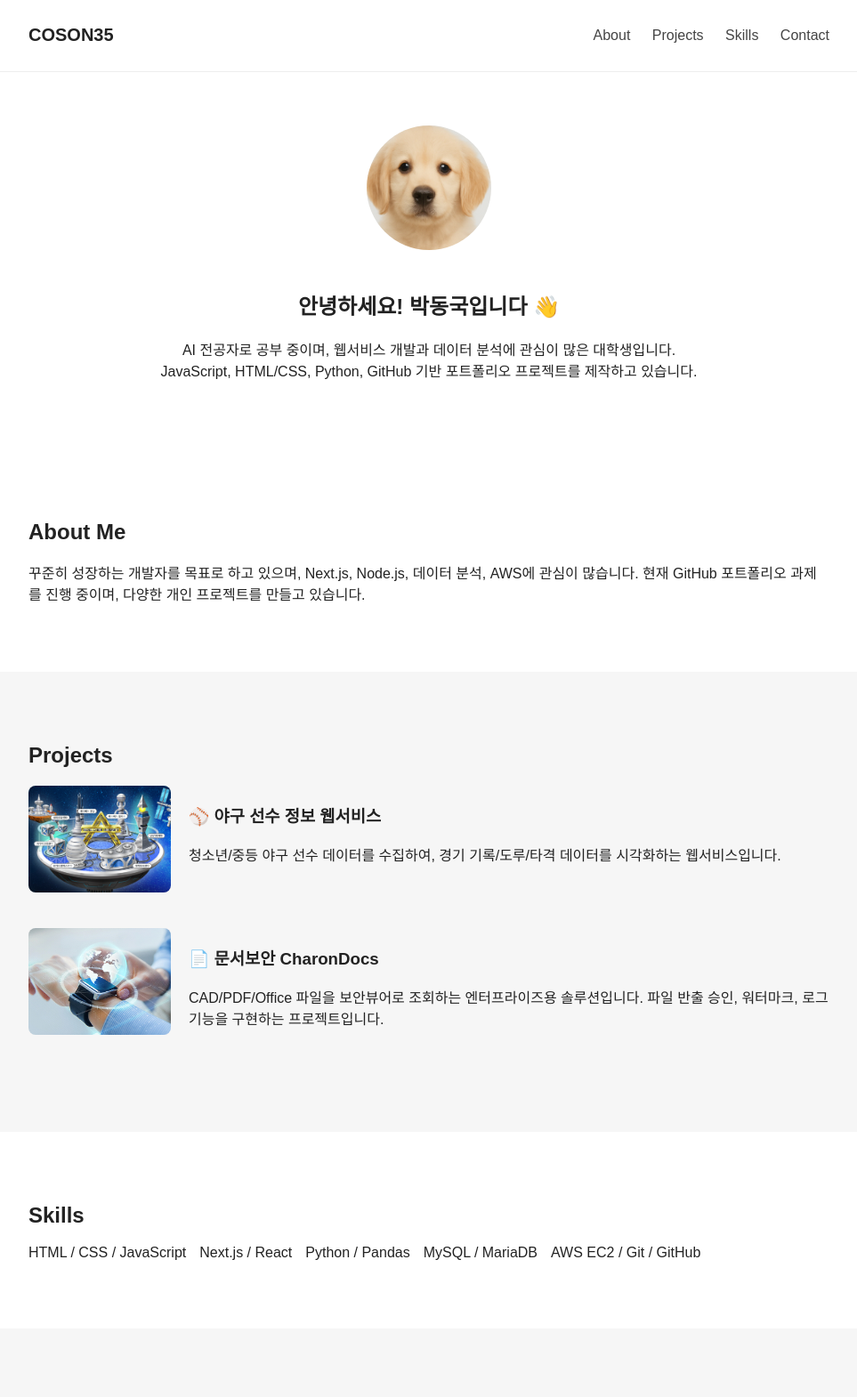
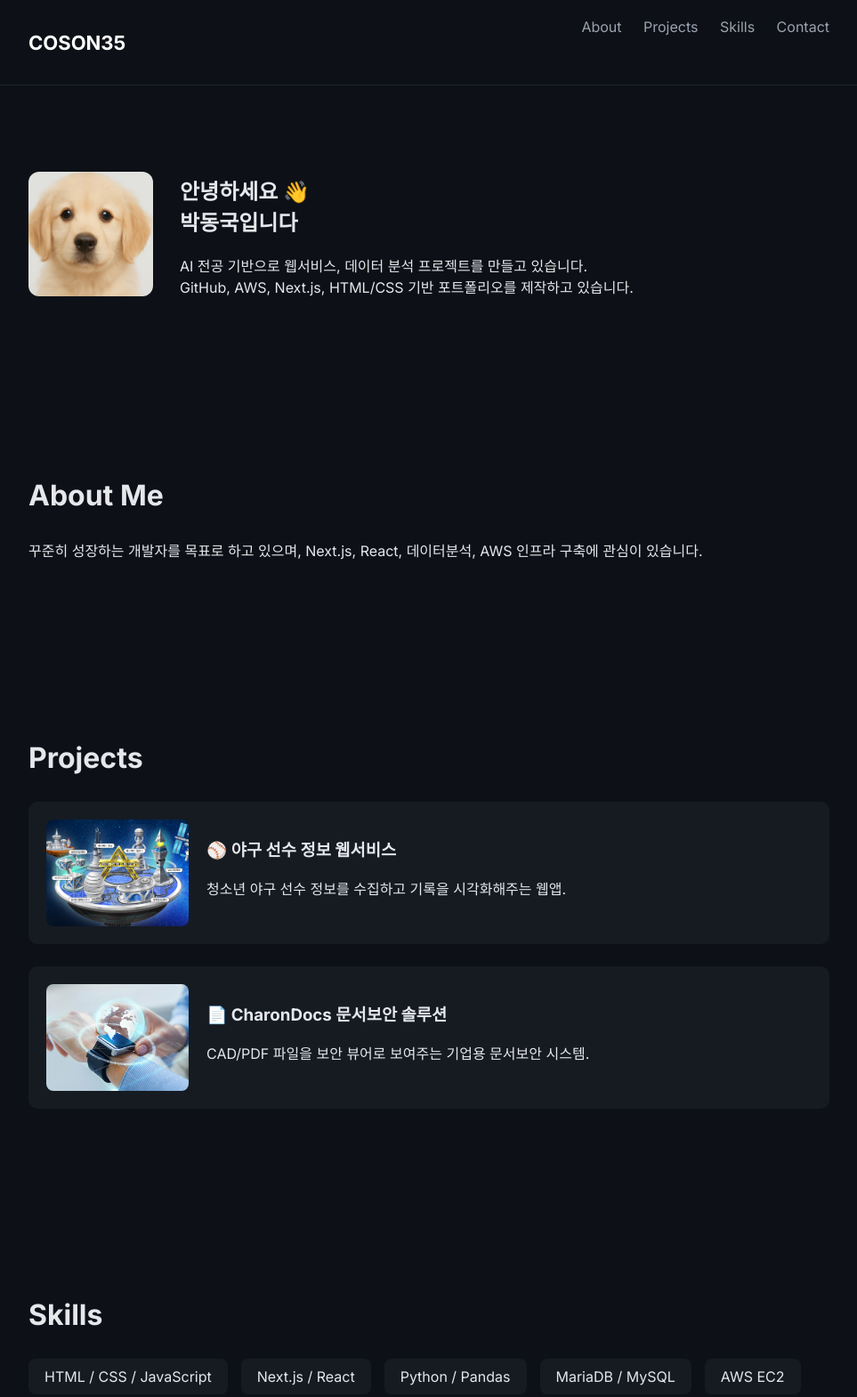
Before and after one commit to coson35/coson35.github.io, a plain HTML site: page index.html in a window 1280 px wide. Shown: the top 1570 px of the page at 89% size, without its empty margins (158-1121 px from the left). Drawn offline with Linux system fonts and the light colour scheme.

Commit message:
deploy updated static site

```diff
--- a/assets/css/style.css
+++ b/assets/css/style.css
@@ -1,8 +1,8 @@
 body {
   margin: 0;
-  font-family: Arial, sans-serif;
-  background: #fff;
-  color: #222;
+  background: #0D1117;
+  color: #E5E7EB;
+  font-family: 'Inter', sans-serif;
 }
 
 .container {
@@ -12,8 +12,8 @@ body {
 }
 
 .header {
-  background: #fff;
-  border-bottom: 1px solid #eee;
+  background: #0D1117;
+  border-bottom: 1px solid #1F242C;
   position: sticky;
   top: 0;
   z-index: 10;
@@ -22,71 +22,89 @@ body {
 .nav-wrapper {
   display: flex;
   justify-content: space-between;
-  align-items: center;
-  padding: 15px 0;
+  padding: 20px 0;
 }
 
 .logo {
-  font-size: 20px;
-  font-weight: bold;
+  font-size: 22px;
+  font-weight: 700;
+  color: white;
 }
 
 nav a {
+  color: #9BA3AF;
   margin-left: 20px;
   text-decoration: none;
-  color: #444;
   font-weight: 500;
 }
 nav a:hover {
-  color: #007aff;
+  color: #3B82F6;
 }
 
 .hero {
-  text-align: center;
-  padding: 60px 0;
+  padding: 80px 0;
+}
+.hero-inner {
+  display: flex;
+  gap: 30px;
+  align-items: center;
 }
 
 .profile-img {
   width: 140px;
   height: 140px;
+  border-radius: 12px;
   object-fit: cover;
-  border-radius: 50%;
-  margin-bottom: 20px;
 }
 
 .section {
-  padding: 60px 0;
+  padding: 80px 0;
 }
 
-.bg-light {
-  background: #f6f6f6;
+.section-title {
+  font-size: 32px;
+  font-weight: 700;
+  margin-bottom: 30px;
 }
 
-.project {
+.project-card {
+  background: #161B22;
+  padding: 20px;
+  border-radius: 10px;
   display: flex;
   gap: 20px;
-  margin-bottom: 40px;
+  margin-bottom: 25px;
+  transition: 0.2s;
+}
+.project-card:hover {
+  transform: translateY(-3px);
+  background: #1F242C;
 }
 
-.project img {
+.project-card img {
   width: 160px;
   height: 120px;
   border-radius: 8px;
   object-fit: cover;
 }
 
-.skills {
+.skills-list {
   list-style: none;
   padding: 0;
   display: flex;
+  flex-wrap: wrap;
   gap: 15px;
-  flex-wrap: wrap;
+}
+.skills-list li {
+  background: #161B22;
+  padding: 10px 18px;
+  border-radius: 8px;
 }
 
 .footer {
   text-align: center;
-  padding: 20px;
-  background: #222;
-  color: #fff;
-  margin-top: 40px;
+  padding: 25px;
+  background: #0D1117;
+  color: #6B7280;
+  border-top: 1px solid #1F242C;
 }
--- a/index.html
+++ b/index.html
@@ -3,7 +3,8 @@
 <head>
   <meta charset="UTF-8" />
   <meta name="viewport" content="width=device-width, initial-scale=1.0" />
-  <title>coson35 Portfolio</title>
+  <title>COSON35 Portfolio</title>
+  <link href="https://fonts.googleapis.com/css2?family=Inter:wght@300;400;600;700&display=swap" rel="stylesheet">
   <link rel="stylesheet" href="assets/css/style.css" />
 </head>
 <body>
@@ -23,50 +24,45 @@
 
   <!-- Hero Section -->
   <section class="hero">
-    <div class="container">
-      <img src="assets/images/profile.jpg" alt="profile" class="profile-img" />
-      <h2>안녕하세요! 박동국입니다 👋</h2>
-      <p>AI 전공자로 공부 중이며, 웹서비스 개발과 데이터 분석에 관심이 많은 대학생입니다.<br>
-      JavaScript, HTML/CSS, Python, GitHub 기반 포트폴리오 프로젝트를 제작하고 있습니다.</p>
+    <div class="container hero-inner">
+      <img src="assets/images/profile.jpg" class="profile-img" />
+      <div>
+        <h2>안녕하세요 👋<br> 박동국입니다</h2>
+        <p>AI 전공 기반으로 웹서비스, 데이터 분석 프로젝트를 만들고 있습니다.<br>
+        GitHub, AWS, Next.js, HTML/CSS 기반 포트폴리오를 제작하고 있습니다.</p>
+      </div>
     </div>
   </section>
 
   <!-- About -->
   <section id="about" class="section">
     <div class="container">
-      <h2>About Me</h2>
+      <h2 class="section-title">About Me</h2>
       <p>
         꾸준히 성장하는 개발자를 목표로 하고 있으며,
-        Next.js, Node.js, 데이터 분석, AWS에 관심이 많습니다.
-        현재 GitHub 포트폴리오 과제를 진행 중이며, 다양한 개인 프로젝트를 만들고 있습니다.
+        Next.js, React, 데이터분석, AWS 인프라 구축에 관심이 있습니다.
       </p>
     </div>
   </section>
 
   <!-- Projects -->
-  <section id="projects" class="section bg-light">
+  <section id="projects" class="section">
     <div class="container">
-      <h2>Projects</h2>
+      <h2 class="section-title">Projects</h2>
 
-      <div class="project">
-        <img src="assets/images/project-1.jpg" />
-        <div>
+      <div class="project-card">
+        <img src="assets/images/project-1.jpg">
+        <div class="project-content">
           <h3>⚾ 야구 선수 정보 웹서비스</h3>
-          <p>
-            청소년/중등 야구 선수 데이터를 수집하여,
-            경기 기록/도루/타격 데이터를 시각화하는 웹서비스입니다.
-          </p>
+          <p>청소년 야구 선수 정보를 수집하고 기록을 시각화해주는 웹앱.</p>
         </div>
       </div>
 
-      <div class="project">
-        <img src="assets/images/project-2.jpg" />
-        <div>
-          <h3>📄 문서보안 CharonDocs</h3>
-          <p>
-            CAD/PDF/Office 파일을 보안뷰어로 조회하는 엔터프라이즈용 솔루션입니다.
-            파일 반출 승인, 워터마크, 로그 기능을 구현하는 프로젝트입니다.
-          </p>
+      <div class="project-card">
+        <img src="assets/images/project-2.jpg">
+        <div class="project-content">
+          <h3>📄 CharonDocs 문서보안 솔루션</h3>
+          <p>CAD/PDF 파일을 보안 뷰어로 보여주는 기업용 문서보안 시스템.</p>
         </div>
       </div>
 
@@ -76,28 +72,28 @@
   <!-- Skills -->
   <section id="skills" class="section">
     <div class="container">
-      <h2>Skills</h2>
-      <ul class="skills">
+      <h2 class="section-title">Skills</h2>
+      <ul class="skills-list">
         <li>HTML / CSS / JavaScript</li>
         <li>Next.js / React</li>
         <li>Python / Pandas</li>
-        <li>MySQL / MariaDB</li>
-        <li>AWS EC2 / Git / GitHub</li>
+        <li>MariaDB / MySQL</li>
+        <li>AWS EC2</li>
       </ul>
     </div>
   </section>
 
   <!-- Contact -->
-  <section id="contact" class="section bg-light">
+  <section id="contact" class="section">
     <div class="container">
-      <h2>Contact</h2>
+      <h2 class="section-title">Contact</h2>
       <p>📧 Email : coson35@naver.com</p>
       <p>📘 GitHub : <a href="https://github.com/coson35">@coson35</a></p>
     </div>
   </section>
 
   <footer class="footer">
-    <p>© 2025 COSON35 Portfolio. All Rights Reserved.</p>
+    <p>© 2025 COSON35 Portfolio</p>
   </footer>
 
 </body>
```
